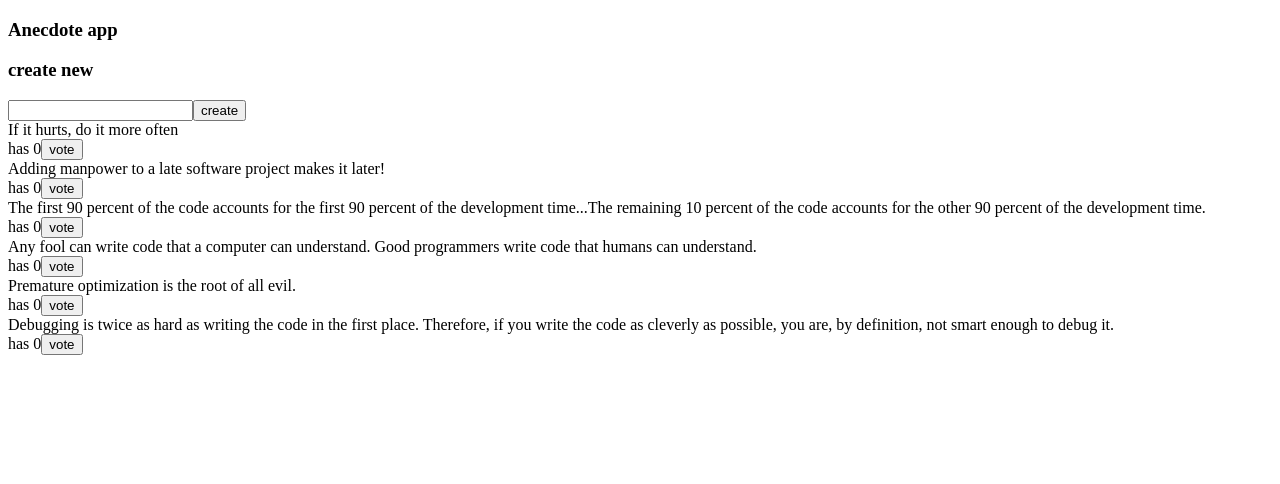
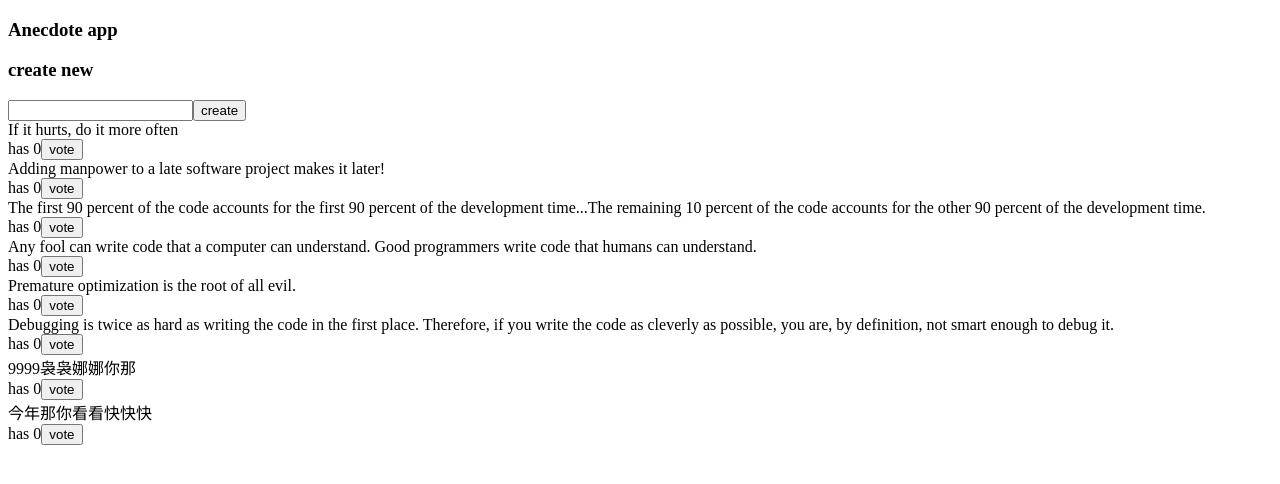
Before and after one commit to kxzb-fun/Full-Stack-Open-Course-Backend-Part6-Unicafe-redux, a React (Vite) app in the folder query-anecdotes/: page / in a window 1280 px wide. Shown: the top 484 px of the page. Built offline with nearby package versions, Linux system fonts and the light colour scheme; data requests are answered from the project's data file.

Commit message:
feat: 添加创建功能

```diff
--- a/query-anecdotes/db.json
+++ b/query-anecdotes/db.json
@@ -29,6 +29,16 @@
       "content": "Debugging is twice as hard as writing the code in the first place. Therefore, if you write the code as cleverly as possible, you are, by definition, not smart enough to debug it.",
       "id": "98312",
       "votes": 0
+    },
+    {
+      "content": "9999袅袅娜娜你那",
+      "votes": 0,
+      "id": "yforPMF"
+    },
+    {
+      "content": "今年那你看看快快快",
+      "votes": 0,
+      "id": "9wqCBLg"
     }
   ]
 }
--- a/query-anecdotes/src/components/AnecdoteForm.jsx
+++ b/query-anecdotes/src/components/AnecdoteForm.jsx
@@ -1,11 +1,20 @@
+import { useQuery, useMutation, useQueryClient } from '@tanstack/react-query'
+import { getAnecdotes, createAnecdotes } from '../request'
+
 const AnecdoteForm = () => {
-
+  const queryClient = useQueryClient()
+  const newAnecdotes = useMutation({
+    mutationFn: createAnecdotes, onSuccess: () => {
+      queryClient.invalidateQueries({ queryKey: ['anecdotes'] })
+    },
+  })
   const onCreate = (event) => {
     event.preventDefault()
     const content = event.target.anecdote.value
     event.target.anecdote.value = ''
     console.log('new anecdote')
-}
+    newAnecdotes.mutate({ content, votes: 0 })
+  }
 
   return (
     <div>
--- a/query-anecdotes/src/request.js
+++ b/query-anecdotes/src/request.js
@@ -2,3 +2,5 @@ import axios from 'axios'
 const baseUrl = 'http://localhost:3001/anecdotes'
 
 export const getAnecdotes = () => axios.get(baseUrl).then(res => res.data)
+
+export const createAnecdotes = (data) => axios.post(baseUrl, data).then(res => res.data)
```
